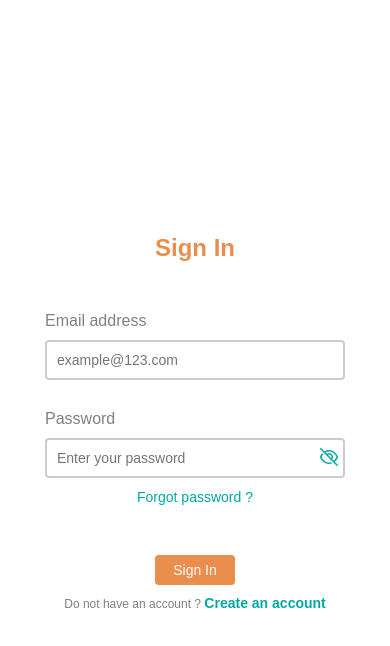
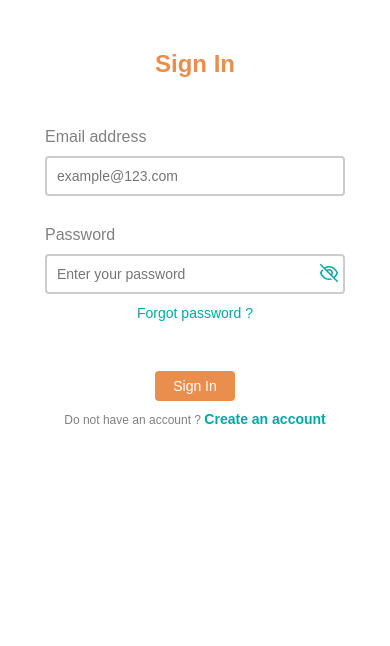
Before and after one commit to Mariraj-Krishnan/Simple-Login-Form, a plain HTML site: page index.html in a window 390 px wide. Shown: the top 646 px of the page. Drawn offline with Linux system fonts and the light colour scheme.

Commit message:
Update style.css

```diff
--- a/style.css
+++ b/style.css
@@ -120,8 +120,8 @@ body {
 }
 @media screen and (max-width: 800px) {
   .container {
-    width: auto;
-    height: auto;
+    width: 100%;
+    height: 100vh;
     box-shadow: none;
   }
   .regContainer .register div {
```
